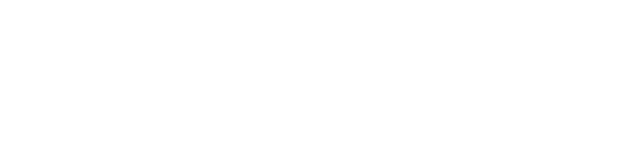
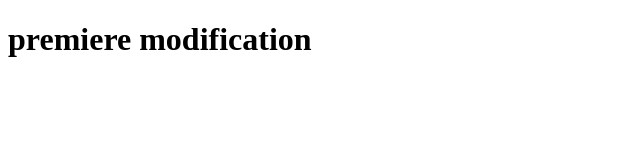
Before and after one commit to Merveille19/github-project, a plain HTML site: page index.html in a window 1280 px wide. Shown: the whole page, without its empty margins (0-640 px from the left). Drawn offline with Linux system fonts and the light colour scheme.

Commit message:
Update index.html
update1

```diff
--- a/index.html
+++ b/index.html
@@ -6,6 +6,6 @@
     <title>Document</title>
 </head>
 <body>
-
+    <h1> premiere modification</h1>
 </body>
 </html>
```
